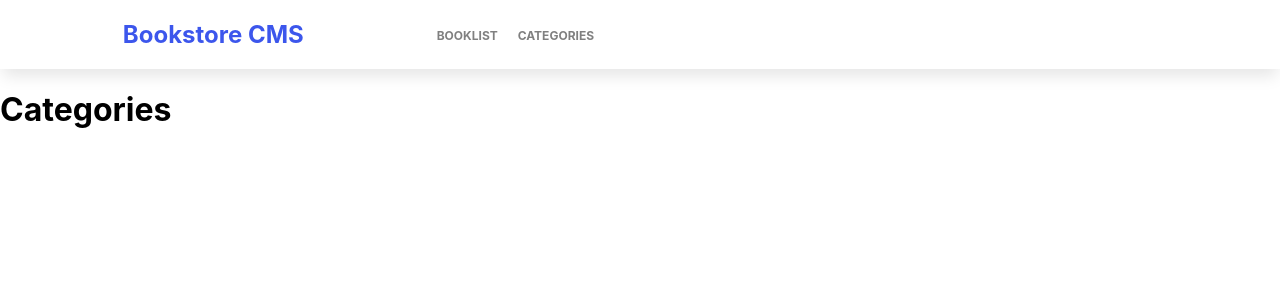
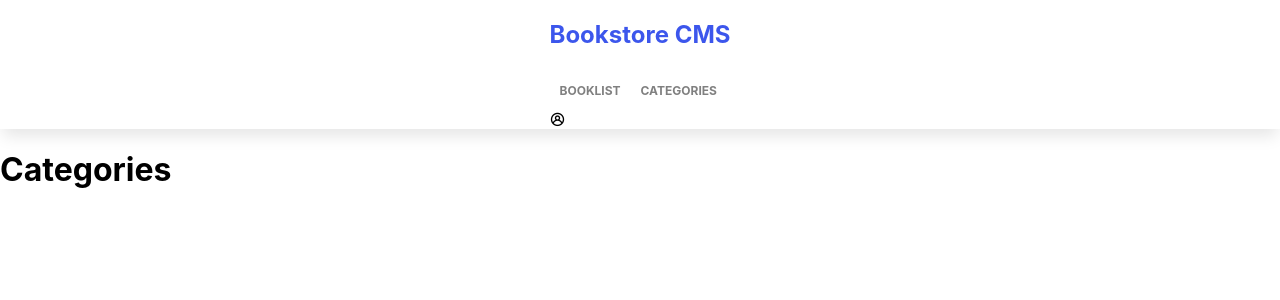
Before and after one commit to Elhambasir/bookstore-add-reducers-and-actions, a React (Create React App) app: page /Categories in a window 1280 px wide. Shown: the top 300 px of the page. Built offline with nearby package versions, Linux system fonts and the light colour scheme.

Commit message:
Add element for displaying profile icons in navabar

```diff
--- a/src/components/Navigation.jsx
+++ b/src/components/Navigation.jsx
@@ -8,6 +8,7 @@ const links = [
 const Navbar = () => (
   <>
     <div className={styles.navbarWrapper}>
+      <div className={styles.navbarWrapperNav}>
         <div className={styles.navbarBrand}>
           <h2>Bookstore CMS</h2>
         </div>
@@ -22,6 +23,12 @@ const Navbar = () => (
             </ul>
           </nav>
         </div>
+        <div className={styles.navbarWrapperProfile}>
+          <span>
+            <i className="uil uil-user-circle" />
+          </span>
+        </div>
+      </div>
     </div>
   </>
 );
```
Lines whose indentation alone changed are shown as unchanged.
